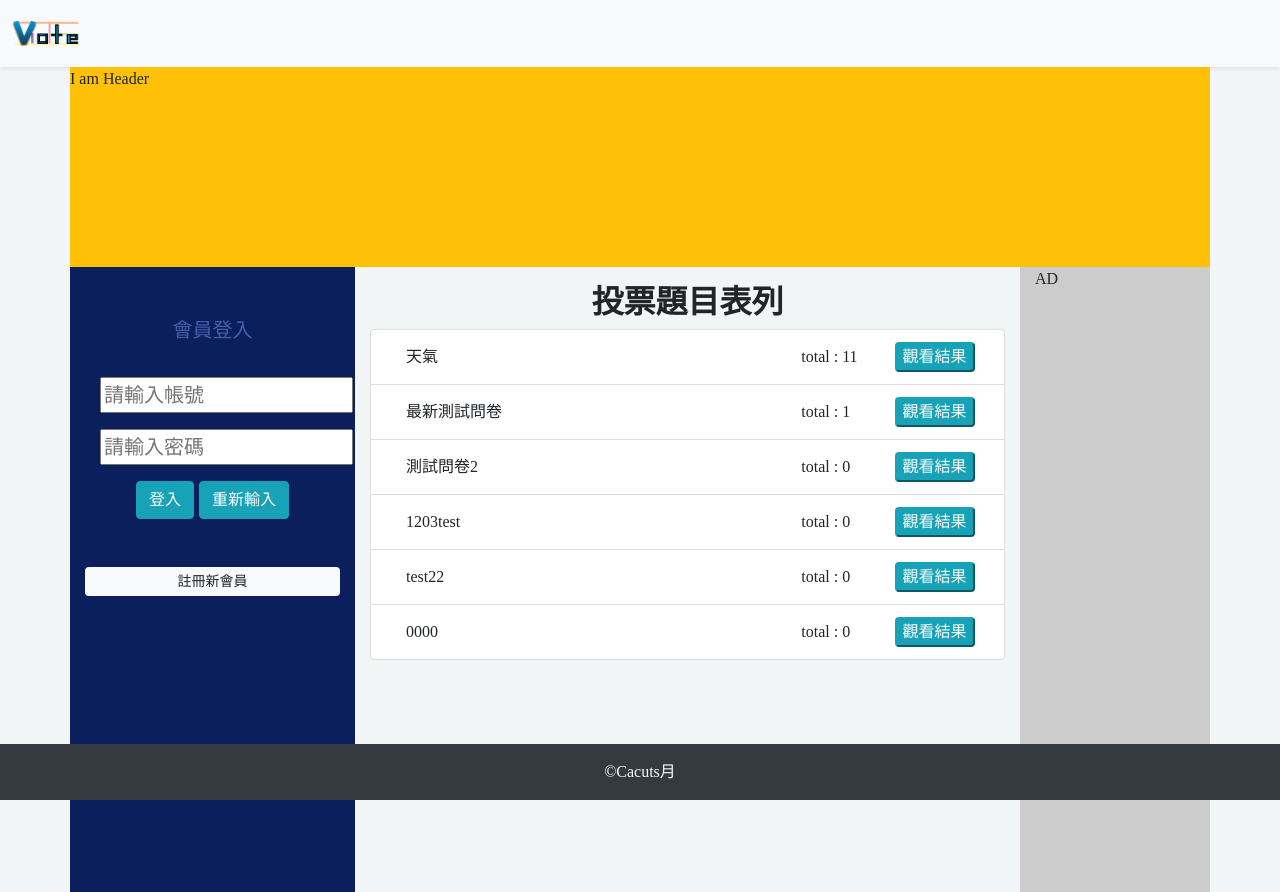
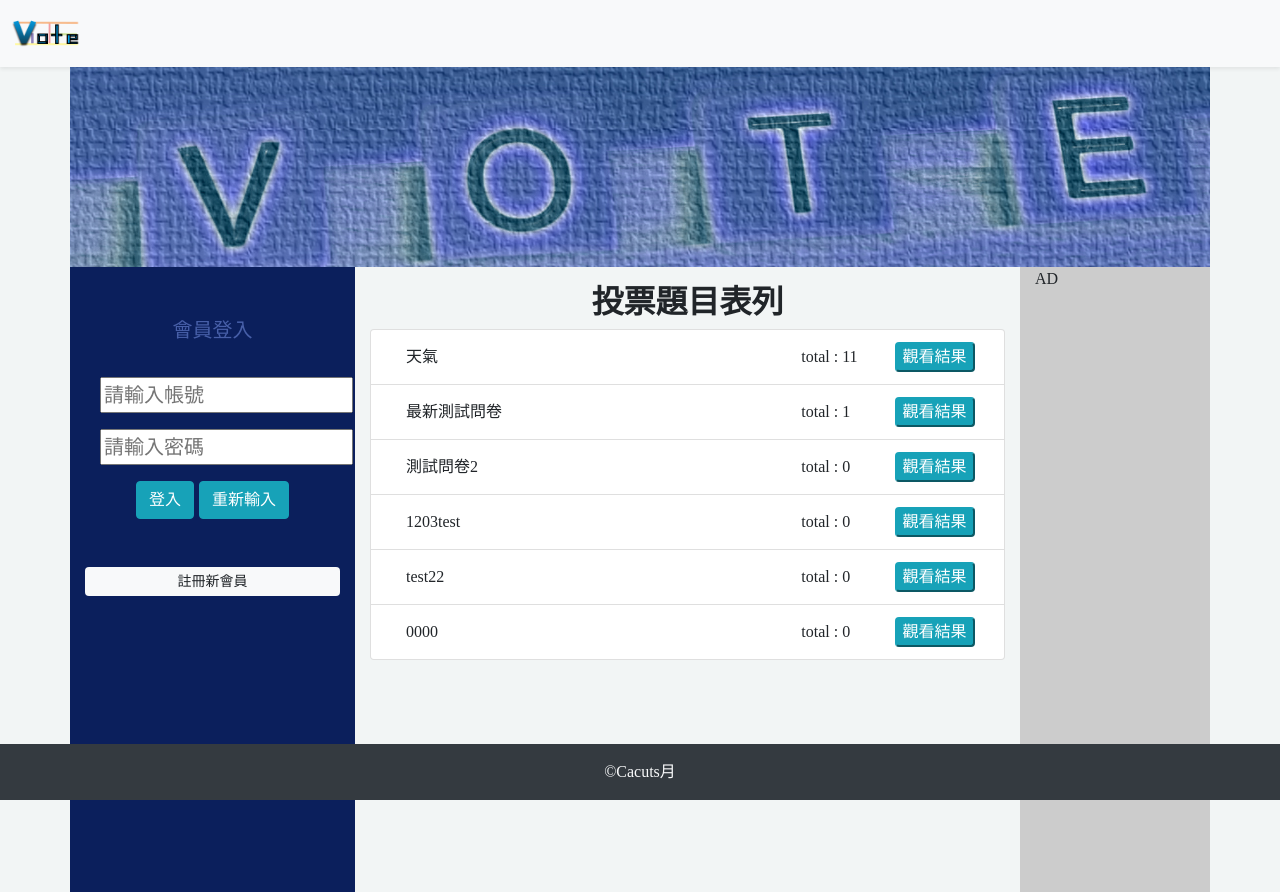
Before and after one commit to mooncactusmoon/vote, a PHP site: page /index.php?do=vote-header in a window 1280 px wide. Run offline with PHP 8.4, Linux system fonts and the light colour scheme; data comes from the database, SQL or seed files in the repository; some libraries are stand-ins or nearby versions.

Commit message:
header圖片新增

```diff
--- a/backend/index.php
+++ b/backend/index.php
@@ -24,6 +24,7 @@ if(!isset($_SESSION['user'])){
 
       header{
           height: 200px;
+          overflow: hidden;
       }
       section{
             height:620px;
@@ -118,8 +119,7 @@ if(isset($_SESSION['user'])){
 <!-- header -->
 <header class="container bg-warning">
     <div class="row">
-
-        I am Header
+        <img  src="../img/vote-header.jpg" alt="標題圖">
     </div>
 </header>
 <!-- header end -->
--- a/index.php
+++ b/index.php
@@ -16,6 +16,7 @@
 
         header{
             height: 200px;
+            overflow: hidden;
         }
         section{
             height:624.5px;
@@ -110,8 +111,7 @@
 
 <header class="container bg-warning">
     <div class="row">
-
-        I am Header
+    <img src="./img/vote-header.jpg" alt="標題圖" >
     </div>
 </header>
 <!-- header end -->
```
Also changed, not shown: img/vote-header.jpg (added).
